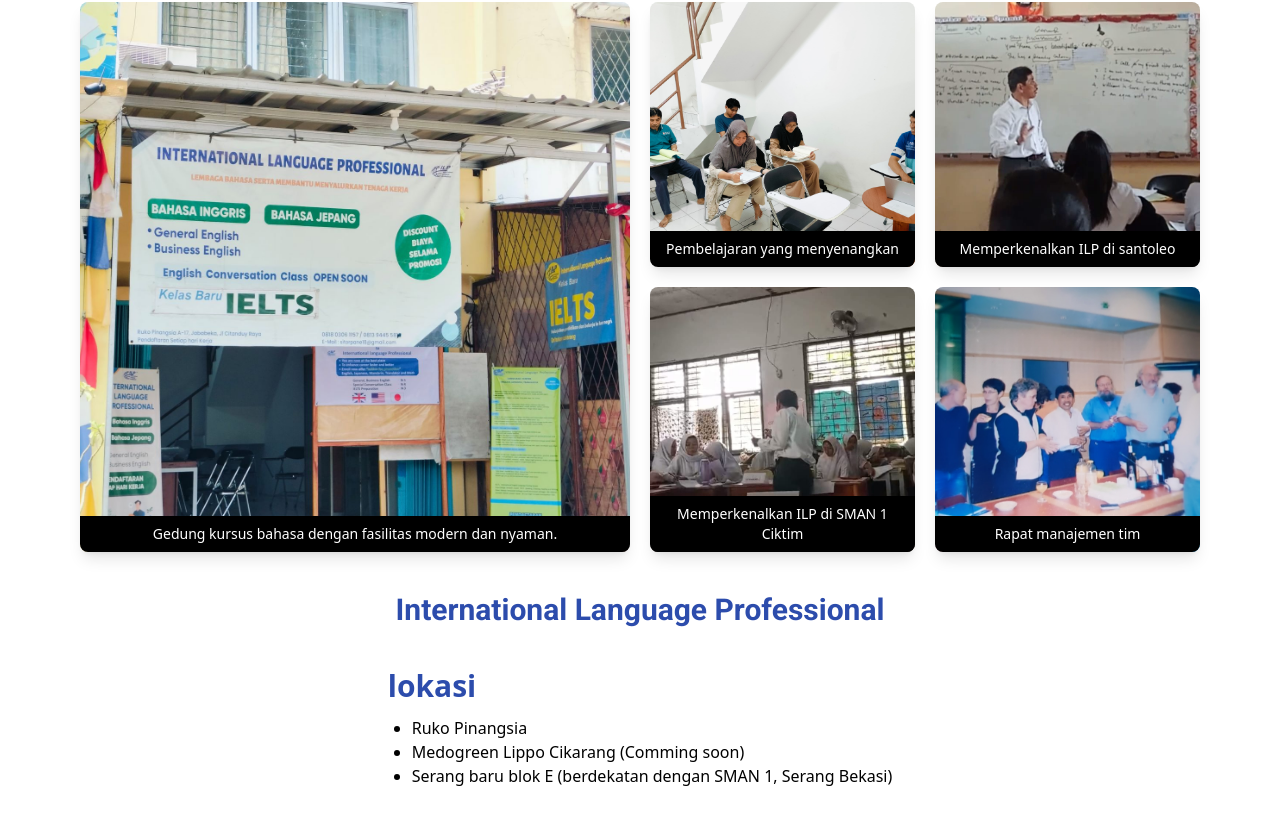
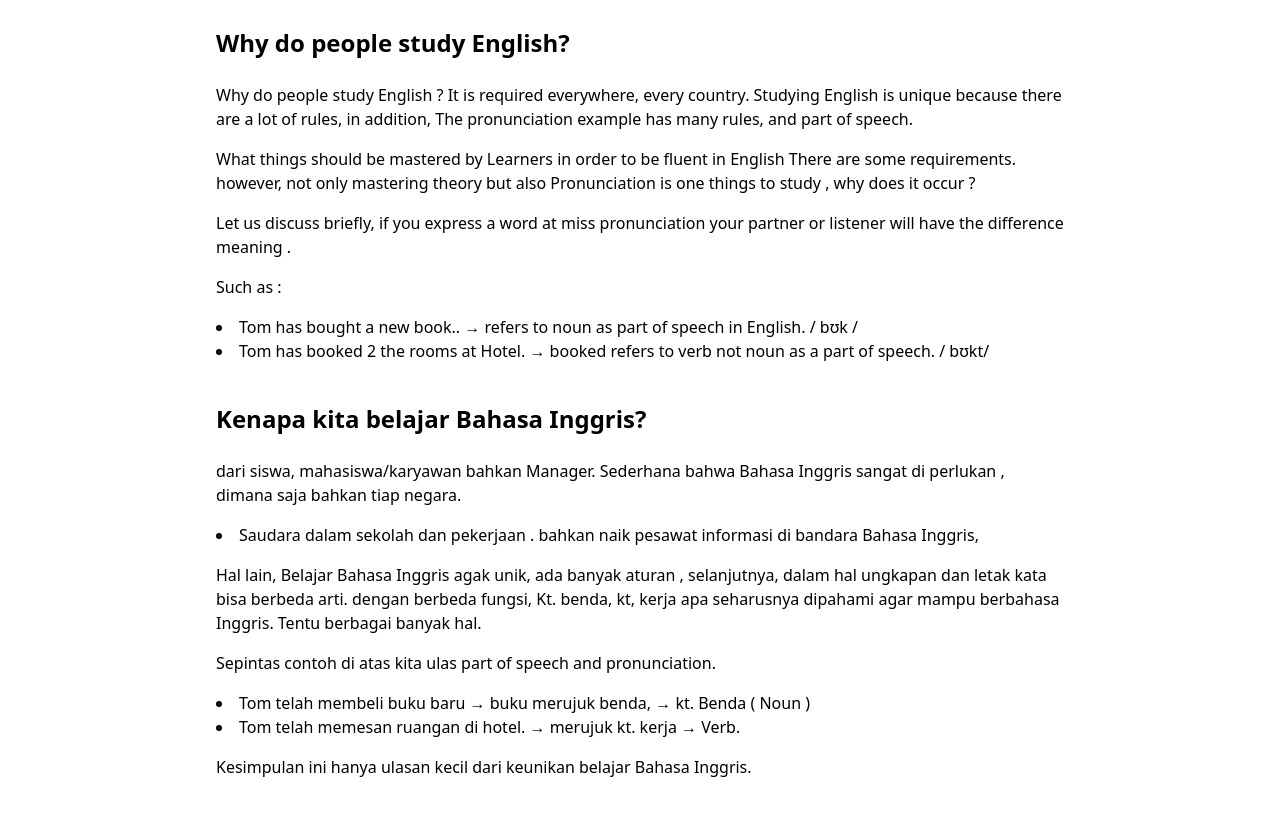
Before and after one commit to wayantch/ilp-jababeka, a React (Vite) app: page / in a window 1280 px wide. Shown: the part 4297-5120 px from the top of the page. Built offline with nearby package versions, Linux system fonts and the light colour scheme.

Commit message:
tambah artikel

```diff
--- a/src/App.jsx
+++ b/src/App.jsx
@@ -487,6 +487,66 @@
       <FAQSection />
       {/* FAQ Section */}
 
+      {/* Artikel */}
+      <section className="px-6 py-12 max-w-4xl mx-auto">
+        <div className="w-full lg:w-[674px] text-center mb-10">
+            <h1 className="text-black text-2xl lg:text-[34px] font-bold font-['Merriweather'] tracking-tight">
+              Artikel
+            </h1>
+          </div>
+      <h2 className="text-2xl font-bold mb-6">Why do people study English?</h2>
+      <p className="mb-4">
+        Why do people study English ? It is required everywhere, every country.
+        Studying English is unique because there are a lot of rules, in addition,
+        The pronunciation example has many rules, and part of speech.
+      </p>
+      <p className="mb-4">
+        What things should be mastered by Learners in order to be fluent in English
+        There are some requirements. however, not only mastering theory but also
+        Pronunciation is one things to study , why does it occur ?
+      </p>
+      <p className="mb-4">
+        Let us discuss briefly, if you express a word at miss pronunciation your
+        partner or listener will have the difference meaning .
+      </p>
+      <p className="mb-4">Such as :</p>
+      <ul className="list-disc list-inside mb-4">
+        <li>
+          Tom has bought a new book.. → refers to noun as part of speech in English. / bʊk /
+        </li>
+        <li>
+          Tom has booked 2 the rooms at Hotel. → booked refers to verb not noun as a part of speech. / bʊkt/
+        </li>
+      </ul>
+
+      <h2 className="text-2xl font-bold mb-6 mt-10">Kenapa kita belajar Bahasa Inggris?</h2>
+      <p className="mb-4">
+        dari siswa, mahasiswa/karyawan bahkan Manager. Sederhana bahwa Bahasa Inggris
+        sangat di perlukan , dimana saja bahkan tiap negara.
+      </p>
+      <ul className="list-disc list-inside mb-4">
+        <li>
+          Saudara dalam sekolah dan pekerjaan . bahkan naik pesawat informasi di bandara Bahasa Inggris,
+        </li>
+      </ul>
+      <p className="mb-4">
+        Hal lain, Belajar Bahasa Inggris agak unik, ada banyak aturan , selanjutnya, dalam hal ungkapan dan letak kata bisa berbeda arti.
+        dengan berbeda fungsi, Kt. benda, kt, kerja apa seharusnya dipahami agar mampu berbahasa Inggris.
+        Tentu berbagai banyak hal.
+      </p>
+      <p className="mb-4">
+        Sepintas contoh di atas kita ulas part of speech and pronunciation.
+      </p>
+      <ul className="list-disc list-inside mb-4">
+        <li>Tom telah membeli buku baru → buku merujuk benda, → kt. Benda ( Noun )</li>
+        <li>Tom telah memesan ruangan di hotel. → merujuk kt. kerja → Verb.</li>
+      </ul>
+      <p className="mb-4">
+        Kesimpulan ini hanya ulasan kecil dari keunikan belajar Bahasa Inggris.
+      </p>
+    </section>
+      {/* Artikel */}
+
       {/* Galery */}
       <Gallery />
       {/* Galery */}
```
